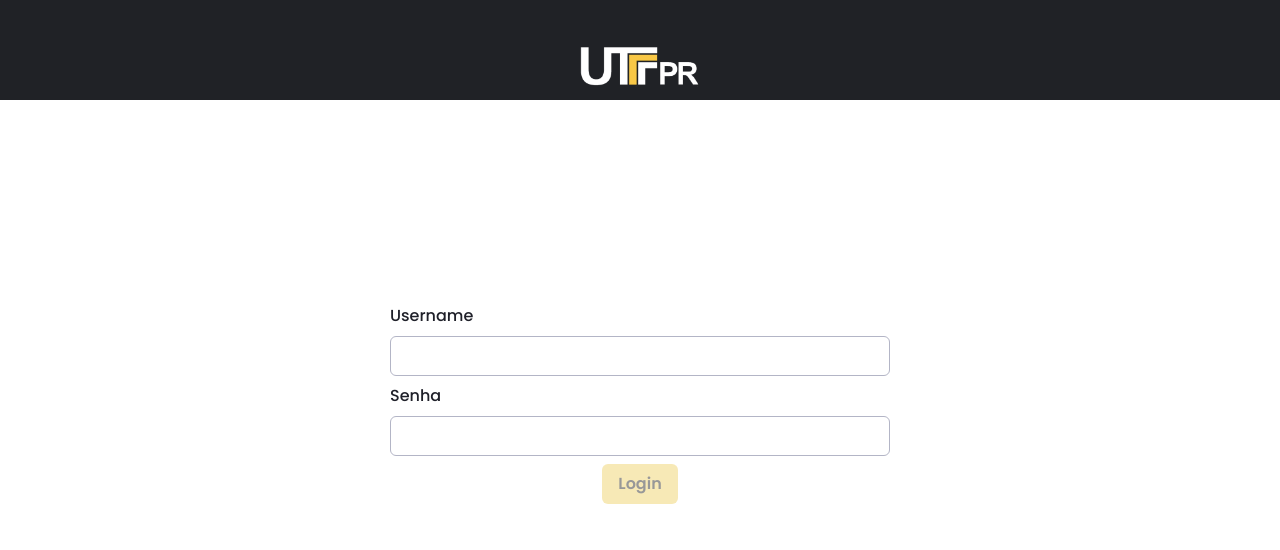
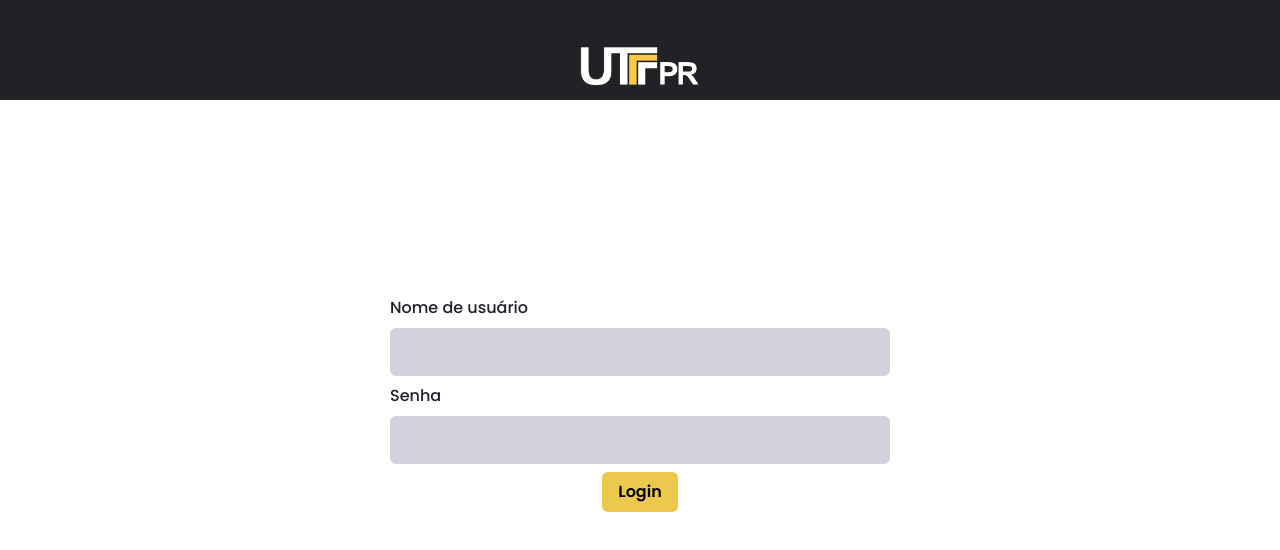
Before and after one commit to utfpr/ppgcc-cm-datacapes-front, a Next.js app: page /login in a window 1280 px wide. Shown: the top 550 px of the page. Built offline with nearby package versions, Linux system fonts and the light colour scheme.

Commit message:
refactor: 💡 Fixed refresh onSubmit + component input

```diff
--- /dev/null
+++ b/components/LoginForm/InputBase.tsx
@@ -0,0 +1,29 @@
+import { FormControl, FormErrorMessage, FormLabel, Input as ChakraInput, InputProps as ChakraInputProps } from "@chakra-ui/react";
+import { ForwardRefRenderFunction, forwardRef } from "react";
+import { FieldError } from "react-hook-form";
+
+interface InputProps extends ChakraInputProps {
+    label?: string;
+    name: string;
+    error?: FieldError;
+}
+
+const InputBase: ForwardRefRenderFunction<HTMLInputElement, InputProps> = ({ name, error = null, label, ...rest }: InputProps, ref) => {
+    return (
+        <FormControl isInvalid={!!error}>
+
+            {!!label && <FormLabel htmlFor={name}>{label}</FormLabel>}
+            <ChakraInput
+                name={name}
+                id={name}
+                focusBorderColor="yellow.500"
+                variant="filled"
+                size="lg"
+                ref={ref}
+                {...rest}
+            />
+            {!!error && <FormErrorMessage>{error.message}</FormErrorMessage>}
+        </FormControl>
+    )
+}
+export const Input = forwardRef(InputBase);
--- a/components/LoginForm/index.tsx
+++ b/components/LoginForm/index.tsx
@@ -1,61 +1,59 @@
 import {
-  FormControl,
-  FormLabel,
-  Input,
   VStack,
   Button,
-  FormErrorMessage,
   Flex,
   Image,
   Box,
   useColorModeValue,
 } from "@chakra-ui/react";
-import { useFormik } from "formik";
-import * as Yup from "yup";
+import * as yup from 'yup'
+import { yupResolver } from '@hookform/resolvers/yup'
+import { useForm, SubmitHandler, useFormState } from 'react-hook-form'
 import axios from "axios";
-import { useNavigate } from "react-router-dom";
+import { Input } from './InputBase'
+
+type SignInFormData = {
+  username: string;
+  password: string;
+}
+
+const signInFormSchema = yup.object().shape({
+  username: yup.string().required("É necessário inserir um apelido").min(6, "Username é muito curto"),
+  password: yup.string().required('É necessário inserir uma senha'),
+})
+
 
 export default function LoginForm() {
-  const formik = useFormik({
-    initialValues: {
-      username: "",
-      password: "",
-    },
-    validationSchema: Yup.object({
-      username: Yup.string()
-        .required("É necessário inserir um apelido")
-        .min(6, "Username é muito curto"),
+  const { register, handleSubmit, control } = useForm<SignInFormData>({
+    resolver: yupResolver(signInFormSchema),
+  })
 
-      password: Yup.string().required("É necessário inserir uma senha"),
-    }),
-    onSubmit: (values, actions) => {
-      const navigate = useNavigate();
 
-      alert(JSON.stringify(values, null, 2));
-      console.log(values);
 
-      const res = axios
+  const { isSubmitting, errors } = useFormState({
+    control
+  })
+
+  const handleSignIn: SubmitHandler<SignInFormData> = async (values, event) => {
+    await new Promise(resolve => setTimeout(async () => {
+      await axios
         .get("/api/v1/auth", {
           headers: {
             username: values.username,
             password: values.password,
           },
         })
-        .then((res) => res.data);
+        .then((res) => console.log(res.data), resolve);
+    }
+      , 1200))
 
-      navigate("/home");
-      actions.resetForm();
-    },
-  });
-
-  const isInvalid =
-    formik.values.username == "" || formik.values.password == "";
+    console.log(values)
+  }
 
   return (
-    <form onSubmit={formik.handleSubmit}>
+    <Box as="form" onSubmit={handleSubmit(handleSignIn)}>
       <Box bg={useColorModeValue("dark.black", "dark.black")} h="100px">
         <VStack
-          as="form"
           mx="auto"
           w={{ base: "90%", md: 500 }}
           h="100vh"
@@ -71,43 +69,33 @@ export default function LoginForm() {
             <Image src="logo.svg" w="120px" />
           </Flex>
 
-          <FormControl
-            isInvalid={formik.errors.username && formik.touched.username}
-          >
-            <FormLabel>Username</FormLabel>
           <Input
             id="username"
             type="text"
-              {...formik.getFieldProps("username")}
-              value={formik.values.username}
-              onChange={formik.handleChange}
+            name="username"
+            label="Nome de usuário"
+            error={errors.username}
+            {...register('username')}
           />
-            <FormErrorMessage>{formik.errors.username}</FormErrorMessage>
-          </FormControl>
-          <FormControl
-            isInvalid={formik.errors.password && formik.touched.password}
-          >
-            <FormLabel htmlFor="password">Senha</FormLabel>
           <Input
             id="password"
             type="password"
-              {...formik.getFieldProps("password")}
-              onChange={formik.handleChange}
-              value={formik.values.password}
+            name="password"
+            label="Senha"
+            error={errors.password}
+            {...register('password')}
           ></Input>
-            <FormErrorMessage>{formik.errors.password}</FormErrorMessage>
-          </FormControl>
 
           <Button
             colorScheme="yellow"
             variant="solid"
             type="submit"
-            disabled={isInvalid}
+            isLoading={isSubmitting}
           >
             Login
           </Button>
         </VStack>
       </Box>
-    </form>
+    </Box>
   );
 }
--- a/package.json
+++ b/package.json
@@ -15,7 +15,6 @@
     "@emotion/styled": "^11.8.1",
     "@hookform/resolvers": "^2.8.8",
     "axios": "^0.27.0",
-    "formik": "^2.2.9",
     "framer-motion": "^6.2.8",
     "next": "12.1.0",
     "react": "17.0.2",
```
Also changed, not shown: pages/home.tsx (+1 -8 lines). Lines whose indentation alone changed are shown as unchanged.
